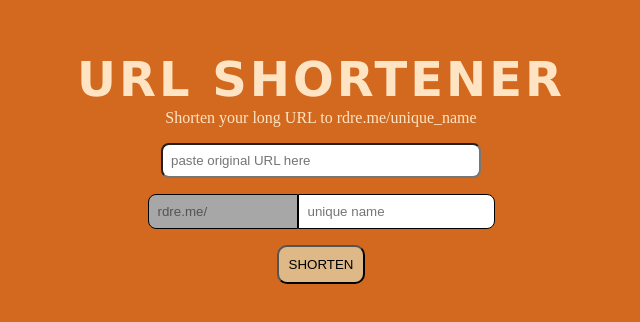
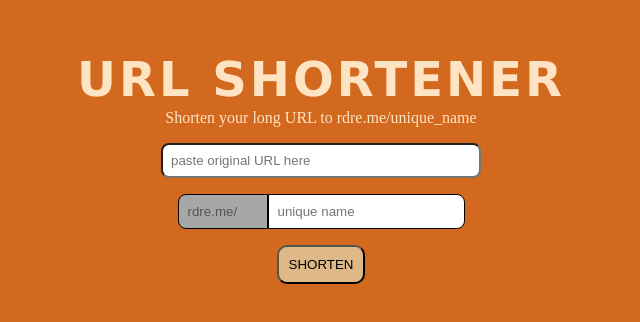
Before and after one commit to aolamide/url-shortener, a website: page public/index.html in a window 1280 px wide. Shown: the part 109-431 px from the top of the page, without its empty margins (319-959 px from the left). Drawn offline with Linux system fonts and the light colour scheme.

Commit message:
reduce base link input width

```diff
--- a/public/style.css
+++ b/public/style.css
@@ -24,7 +24,7 @@ body{
     background-color: #a7a7a7;
     border-radius: 8px 0 0 8px;
     border: 1px solid black;
-    width: 130px;
+    width: 70px;
 }
 
 .unique-input{
```
